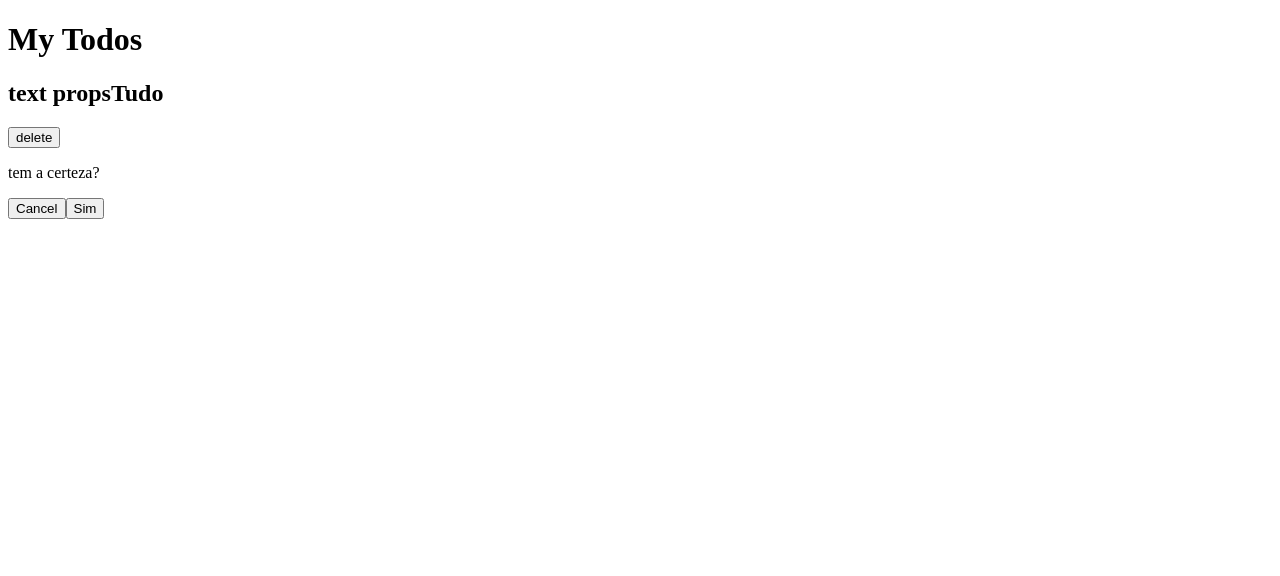
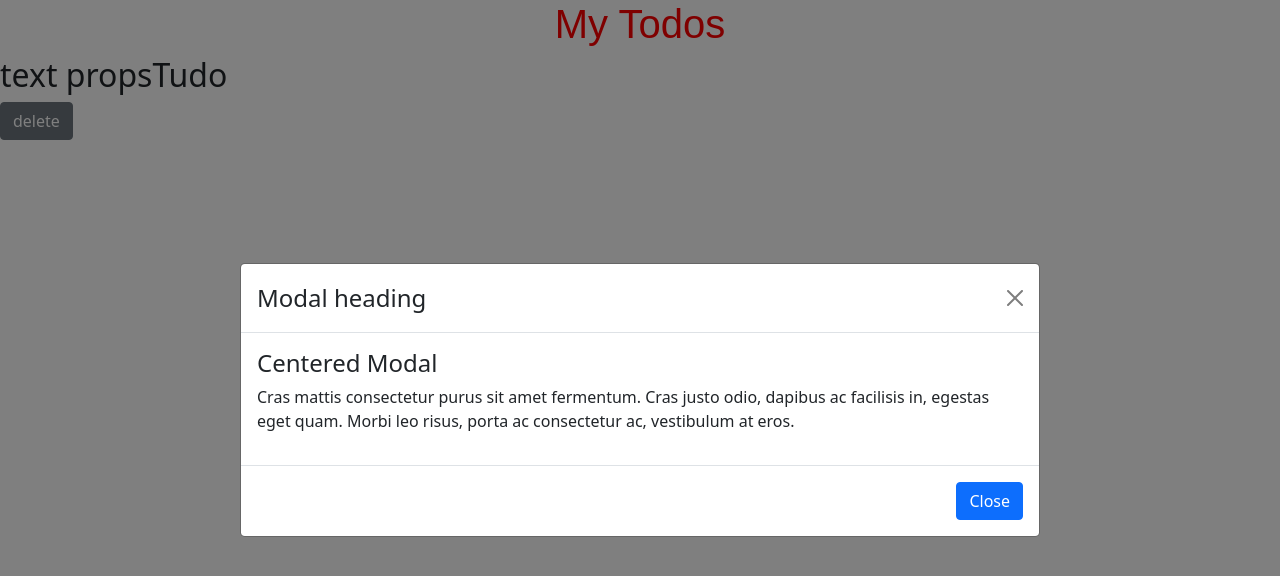
Before and after one commit to PepeTheMeister/ReactJS-Toturial, a React (Create React App) app in the folder react-app-toturial/: page / in a window 1280 px wide. Both pictures are taken after a click on the button "delete". Shown: the top 576 px of the page. Built offline with nearby package versions, Linux system fonts and the light colour scheme.

Commit message:
Bootstrap e primeiras implementações
- Implementação da independência de bootstrap no projeto e primeiras implementações.
- configuração de ficheiros .css no projeto.

```diff
--- a/react-app-toturial/package.json
+++ b/react-app-toturial/package.json
@@ -6,8 +6,10 @@
     "@testing-library/jest-dom": "^5.16.2",
     "@testing-library/react": "^12.1.3",
     "@testing-library/user-event": "^13.5.0",
+    "bootstrap": "^5.1.3",
     "oi": "^0.9.5",
     "react": "^17.0.2",
+    "react-bootstrap": "^2.1.2",
     "react-dom": "^17.0.2",
     "react-scripts": "^5.0.0",
     "web-vitals": "^2.1.4"
--- a/react-app-toturial/src/App.js
+++ b/react-app-toturial/src/App.js
@@ -1,4 +1,5 @@
 import Todo from "./components/Todo";
+
 
 function App() {
   return(
--- a/react-app-toturial/src/components/Modal.js
+++ /dev/null
@@ -1,13 +0,0 @@
-
-
-function Modal(props) {
-  return (
-    <div className="modal">
-      <p>tem a certeza?</p>
-      <button className="btn btn--alt" onClick={props.closeModal}>Cancel</button>
-      <button className="btn" onClick={props.closeModal}>Sim</button>
-    </div>
-  );
-}
-
-export default Modal;
--- /dev/null
+++ b/react-app-toturial/src/components/ModalView.js
@@ -0,0 +1,32 @@
+import { Button, Modal } from "react-bootstrap";
+
+function ModalView(props) {
+  return (
+    <Modal
+      {...props}
+      size="lg"
+      aria-labelledby="contained-modal-title-vcenter"
+      centered
+      animation={true}
+    >
+      <Modal.Header closeButton onClick={props.onHide}>
+        <Modal.Title id="contained-modal-title-vcenter">
+          Modal heading
+        </Modal.Title>
+      </Modal.Header>
+      <Modal.Body>
+        <h4>Centered Modal</h4>
+        <p>
+          Cras mattis consectetur purus sit amet fermentum. Cras justo odio,
+          dapibus ac facilisis in, egestas eget quam. Morbi leo risus, porta ac
+          consectetur ac, vestibulum at eros.
+        </p>
+      </Modal.Body>
+      <Modal.Footer>
+        <Button onClick={props.onHide}>Close</Button>
+      </Modal.Footer>
+    </Modal>
+  );
+}
+
+export default ModalView;
--- a/react-app-toturial/src/components/Todo.js
+++ b/react-app-toturial/src/components/Todo.js
@@ -1,11 +1,18 @@
 import { useState } from "react";
+import "../static/global.css";
 
-import Modal from "./Modal";
-import Backdrop from "./Backdrop";
+import ModalView from "./ModalView";
+
+import "bootstrap/dist/css/bootstrap.min.css"
+
+
+import { Button } from 'react-bootstrap';
 
 
 function Todo(props) {
   const [ modalIsOpen, setModalIsOpen] = useState(false);
+
+
 
 
   function deleteHandler() {
@@ -18,13 +25,12 @@
   }
 
   return (
-    <div className="card">
+    <div >
       <h2>{props.text}</h2>
       <div className="actions">
-        <button className="btn" onClick={deleteHandler}>delete</button>
+        <Button variant="secondary" onClick={deleteHandler}>delete</Button>
       </div>
-      {modalIsOpen && <Modal closeModal={closeModal}/> }
-      {modalIsOpen && <Backdrop/> }
+      <ModalView show={modalIsOpen} onHide={closeModal}/>
     </div>
   );
 }
--- a/react-app-toturial/src/index.js
+++ b/react-app-toturial/src/index.js
@@ -1,7 +1,7 @@
 import React from 'react';
 import ReactDOM from 'react-dom';
 
-import "./index.css";
+import "./static/index.css";
 import App from './App';
 
 
--- /dev/null
+++ b/react-app-toturial/src/static/global.css
@@ -0,0 +1,5 @@
+h1{
+    color: red;
+    font-family: sans-serif;
+    text-align: center;
+}
```
Also changed, not shown: react-app-toturial/src/static/index.css (added), 1 other file (tests, documents, lock files or other folders).
